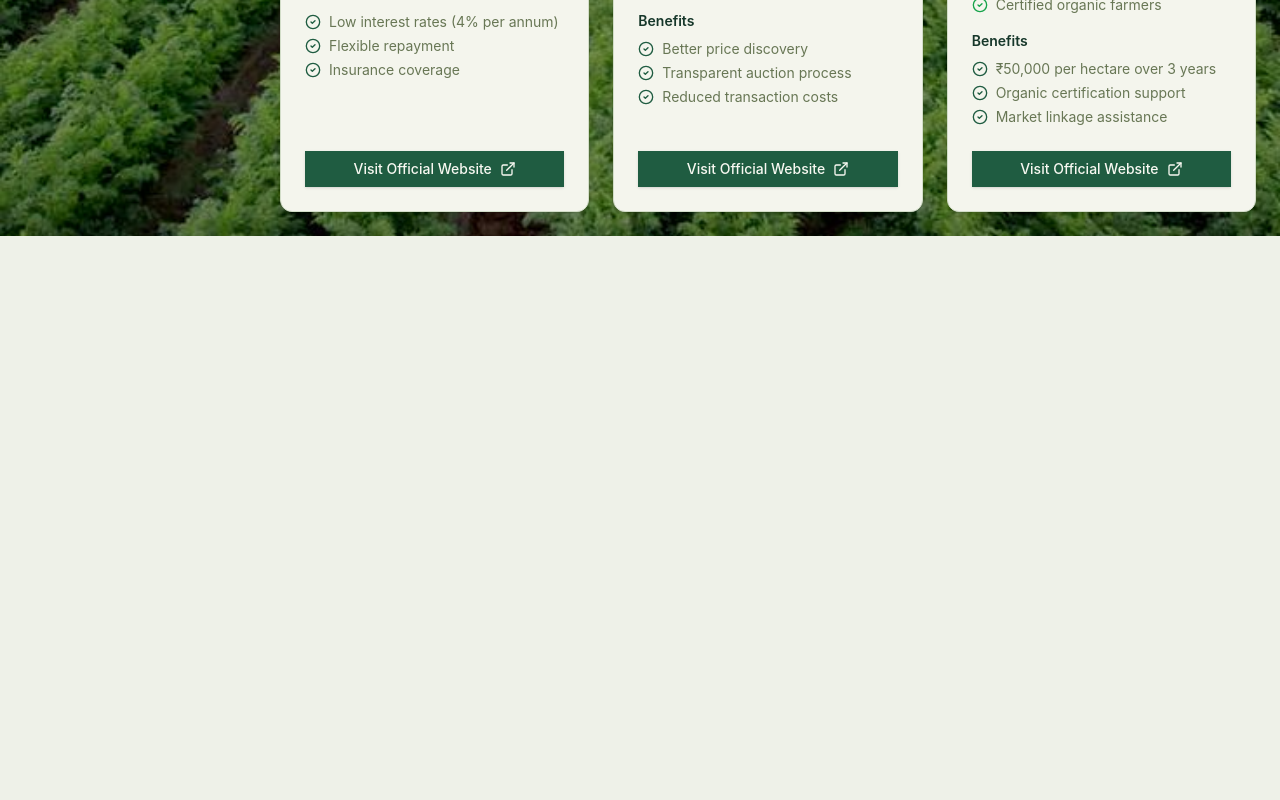
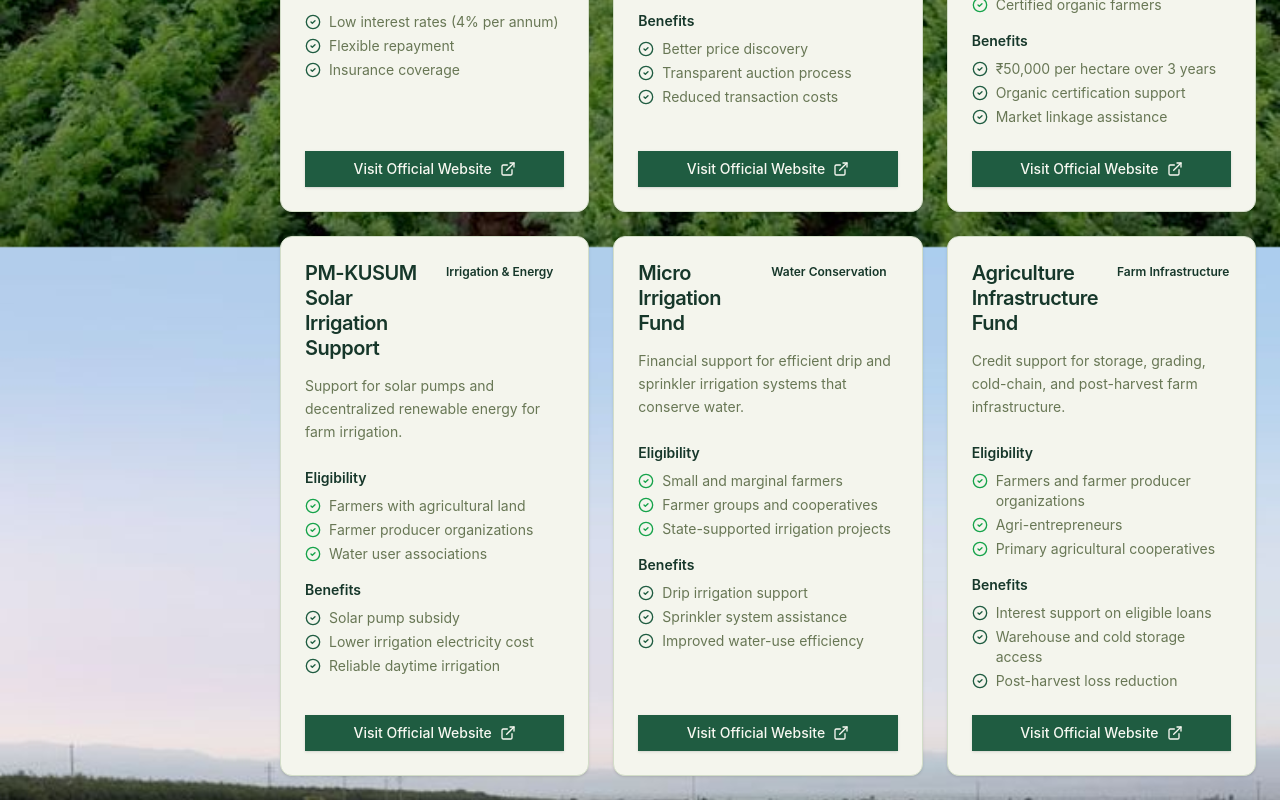
Before and after one commit to khushisingh4122/MelissaNektarion, a React (Vite) app in the folder apps/web/: page /schemes in a window 1280 px wide. Shown: the part 1033-1833 px from the top of the page. Before the commit the page ends 1269 px from the top, so only its background shows below. Built offline with nearby package versions, Linux system fonts and the light colour scheme.

Commit message:
Add farmer help desk and agriculture schemes

```diff
--- a/apps/web/src/data/sampleData.js
+++ b/apps/web/src/data/sampleData.js
@@ -160,6 +160,33 @@
       eligibility: ['Farmers interested in organic farming', 'Minimum 50 farmers per cluster', 'Certified organic farmers'],
       benefits: ['₹50,000 per hectare over 3 years', 'Organic certification support', 'Market linkage assistance'],
       link: 'https://pgsindia-ncof.gov.in'
+    },
+    {
+      id: 7,
+      name: 'PM-KUSUM Solar Irrigation Support',
+      type: 'Irrigation & Energy',
+      description: 'Support for solar pumps and decentralized renewable energy for farm irrigation.',
+      eligibility: ['Farmers with agricultural land', 'Farmer producer organizations', 'Water user associations'],
+      benefits: ['Solar pump subsidy', 'Lower irrigation electricity cost', 'Reliable daytime irrigation'],
+      link: 'https://pmkusum.mnre.gov.in'
+    },
+    {
+      id: 8,
+      name: 'Micro Irrigation Fund',
+      type: 'Water Conservation',
+      description: 'Financial support for efficient drip and sprinkler irrigation systems that conserve water.',
+      eligibility: ['Small and marginal farmers', 'Farmer groups and cooperatives', 'State-supported irrigation projects'],
+      benefits: ['Drip irrigation support', 'Sprinkler system assistance', 'Improved water-use efficiency'],
+      link: 'https://pmksy.gov.in'
+    },
+    {
+      id: 9,
+      name: 'Agriculture Infrastructure Fund',
+      type: 'Farm Infrastructure',
+      description: 'Credit support for storage, grading, cold-chain, and post-harvest farm infrastructure.',
+      eligibility: ['Farmers and farmer producer organizations', 'Agri-entrepreneurs', 'Primary agricultural cooperatives'],
+      benefits: ['Interest support on eligible loans', 'Warehouse and cold storage access', 'Post-harvest loss reduction'],
+      link: 'https://agriinfra.dac.gov.in'
     }
   ];
 
--- a/apps/web/src/pages/FarmerSupportPage.jsx
+++ b/apps/web/src/pages/FarmerSupportPage.jsx
@@ -1,7 +1,7 @@
 import React, { useState } from 'react';
 import { Helmet } from 'react-helmet';
 import { Link } from 'react-router-dom';
-import { AlertTriangle, ArrowRight, BatteryCharging, Bug, ChevronDown, Leaf, Mail, MessageCircle, Paperclip, Phone, Plane, Radio, Send, Sprout } from 'lucide-react';
+import { AlertTriangle, ArrowRight, BatteryCharging, Bug, ChevronDown, FlaskConical, Leaf, Mail, MapPinned, MessageCircle, Paperclip, Phone, PhoneCall, Plane, Radio, Send, Sprout, Stethoscope } from 'lucide-react';
 import { toast } from 'sonner';
 import DashboardLayout from '../components/DashboardLayout.jsx';
 import { Card, CardContent } from '../components/ui/card';
@@ -11,6 +11,7 @@
 import { Label } from '../components/ui/label';
 import { Select, SelectContent, SelectItem, SelectTrigger, SelectValue } from '../components/ui/select';
 import { useTranslation } from '../i18n/useTranslation.jsx';
+import { supportContacts } from '../data/sampleSupportContacts.js';
 
 const categories = [
   ['Drone Issues', 'Connection, battery, startup, flight problems', Plane, 'bg-blue-50 border-blue-100 text-blue-700'],
@@ -26,6 +27,12 @@
   ['How does pest detection work?', Bug, 'Upload a crop image in Pest Detection to receive the detected pest and recommended action.'],
   ['How can I view my sensor data?', Radio, 'Open Sensor Data to see the latest readings from your connected farm sensors.'],
   ['What should I do if the drone battery is low?', BatteryCharging, 'Land safely, replace or charge the battery, and only restart a mission when it is ready.'],
+];
+
+const helpDeskGroups = [
+  { title: 'Disease specialists', category: 'Pest Control Experts', icon: Stethoscope, tone: 'bg-rose-50 border-rose-100 text-rose-700' },
+  { title: 'Fertilizer suppliers', category: 'Fertilizer Suppliers', icon: FlaskConical, tone: 'bg-amber-50 border-amber-100 text-amber-700' },
+  { title: 'Agriculture officers', category: 'Local Agriculture Officers', icon: MapPinned, tone: 'bg-sky-50 border-sky-100 text-sky-700' },
 ];
 
 export default function FarmerSupportPage() {
@@ -64,6 +71,8 @@
             <div className="grid grid-cols-1 gap-3 sm:grid-cols-2">{categories.map(([title, text, Icon, colors]) => <button type="button" key={title} className={`rounded-lg border p-4 text-left transition hover:-translate-y-0.5 hover:shadow-sm ${colors}`} onClick={() => setQuestion(title)}><Icon className="mb-3 h-6 w-6" /><h3 className="text-sm font-bold text-slate-800">{title}</h3><p className="mt-1 text-xs text-slate-600">{text}</p><ArrowRight className="ml-auto mt-3 h-4 w-4" /></button>)}</div>
             <Card className="border-slate-200"><CardContent className="p-4"><h2 className="text-sm font-bold text-slate-800">Frequently Asked Questions</h2><p className="mb-3 text-xs text-slate-500">Find answers to common questions</p><div className="space-y-2">{faqs.map(([text, Icon, answer], index) => <div className="overflow-hidden rounded-lg border border-slate-200" key={text}><button type="button" className="flex w-full items-center gap-3 p-3 text-left text-xs font-medium text-slate-700 hover:bg-slate-50" onClick={() => setOpenFaq(openFaq === index ? null : index)}><Icon className="h-4 w-4 text-emerald-700" /><span className="flex-1">{text}</span><ChevronDown className={`h-4 w-4 transition-transform ${openFaq === index ? 'rotate-180' : ''}`} /></button>{openFaq === index && <p className="px-10 pb-3 text-xs text-slate-500">{answer}</p>}</div>)}</div></CardContent></Card>
             <div className="flex items-center justify-between rounded-xl bg-emerald-50 p-4"><div className="flex items-center gap-3"><MessageCircle className="h-6 w-6 text-emerald-700" /><div><p className="text-sm font-semibold text-emerald-950">Need more help?</p><p className="text-xs text-emerald-900/60">Ask our AI assistant for personalized support.</p></div></div><Button asChild size="sm" className="bg-emerald-700 hover:bg-emerald-800"><Link to="/ai-chatbot">Chat with AI <ArrowRight className="ml-1 h-3 w-3" /></Link></Button></div>
+
+            <Card className="border-emerald-100 bg-[#f5f7f1]"><CardContent className="p-4"><div className="mb-4"><h2 className="text-sm font-bold text-slate-800">Agri Help Desk</h2><p className="text-xs text-slate-500">Find fertilizer, disease, and field specialists.</p></div><div className="grid gap-3 md:grid-cols-3">{helpDeskGroups.map(({ title, category, icon: Icon, tone }) => { const contact = supportContacts.find((item) => item.category === category); return <div key={category} className={`rounded-xl border p-4 ${tone}`}><Icon className="h-5 w-5" /><p className="mt-3 text-sm font-bold text-slate-800">{title}</p><p className="mt-1 text-xs text-slate-600">{contact?.specialization}</p><p className="mt-3 text-xs font-semibold text-slate-700">{contact?.name}</p><p className="text-[11px] text-slate-500">{contact?.location}</p>{contact && <a href={`tel:${contact.phone}`} className="mt-3 flex items-center gap-1 text-xs font-semibold text-emerald-700"><PhoneCall className="h-3 w-3" />{contact.phone}</a>}</div>; })}</div></CardContent></Card>
           </main>
 
           <aside className="space-y-5">
```
